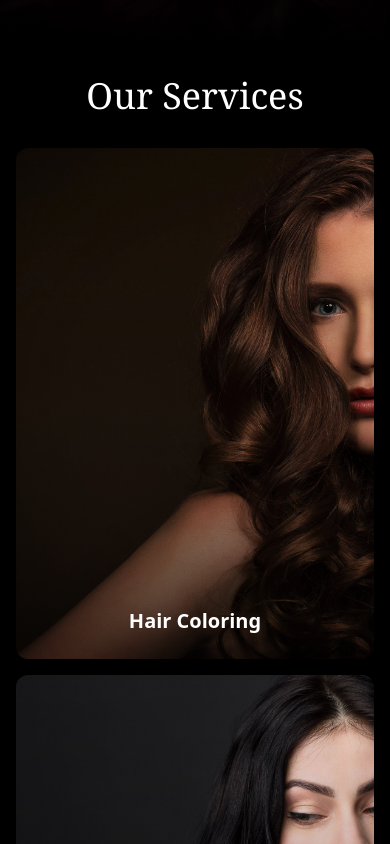
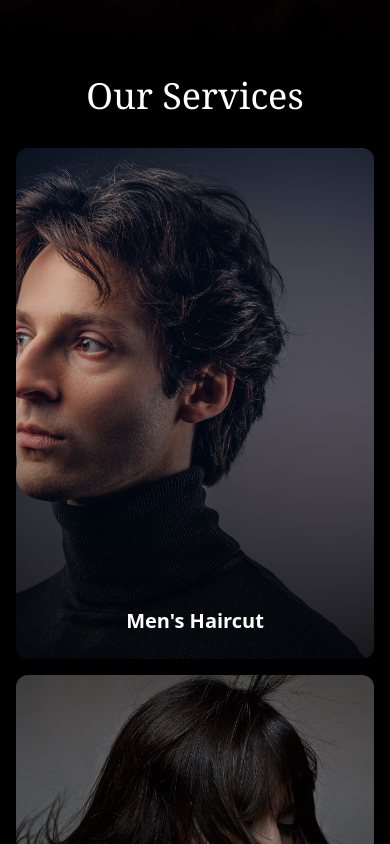
Before and after one commit to janthony25/Client-CutdUncut, a React (Vite) app: page / in a window 390 px wide. Shown: the part 800-1644 px from the top of the page. Built offline with nearby package versions, Linux system fonts and the light colour scheme; a web font is replaced by a local one.

Commit message:
change services mobile view

```diff
--- a/src/pages/HomeComponents/Services.jsx
+++ b/src/pages/HomeComponents/Services.jsx
@@ -1,5 +1,4 @@
 import React, { useState, useRef, useEffect } from 'react';
-import { Link } from 'react-router-dom';
 import coloring from '../../images/compressed/coloring.jpg';
 import haircuts from '../../images//compressed/haircuts.jpg';
 import treatment from '../../images//compressed/treatment.jpg';
@@ -7,6 +6,7 @@ import styling2 from '../../images/compressed/styling2.jpg';
 import kid from '../../images/compressed/kid-min.jpg';
 import man from '../../images/compressed/man-min.jpg';
 import { motion, useInView } from 'framer-motion';
+import { Link } from 'react-router-dom';
 
 const CircularCarousel = () => {
   const images = [
@@ -39,6 +39,30 @@ const CircularCarousel = () => {
       src: treatment,
       title: 'Hair Treatment',
       details: 'Revitalizing treatments for healthy, beautiful hair'
+    }
+  ];
+
+  // Mobile view services - only show these 4 services
+  const mobileViewServices = [
+    {
+      src: man,
+      title: `Men's Haircut`,
+      details: 'Classic and modern cuts tailored to your style and preferences'
+    },
+    {
+      src: styling2,
+      title: `Women's Haircuts`,
+      details: 'Precision cuts and styles to enhance your natural beauty'
+    },
+    {
+      src: kid,
+      title: 'Kids Haircuts',
+      details: 'Gentle and fun haircuts in a kid-friendly environment'
+    },
+    {
+      src: coloring,
+      title: 'Hair Coloring',
+      details: 'Professional coloring services including highlights, balayage, and full color transformations'
     }
   ];
 
@@ -183,23 +207,24 @@ const CircularCarousel = () => {
           animate={isInView ? "visible" : "hidden"}
           className="grid grid-cols-1 gap-4 px-4"
         >
-          {images.map((image, index) => (
+          {/* Display only the 4 specific services in mobile view */}
+          {mobileViewServices.map((service, index) => (
             <div key={index} className="w-full aspect-[7/10] overflow-hidden">
               <div className="relative group w-full h-full">
                 <div className="w-full h-full overflow-hidden rounded-xl">
                   <img
-                    src={image.src}
-                    alt={image.title}
+                    src={service.src}
+                    alt={service.title}
                     className="w-full h-full object-cover object-center transform scale-105"
                   />
                 </div>
                 <div className="absolute inset-0 bg-gradient-to-t from-black/70 via-black/20 to-transparent" />
                 <div className="absolute bottom-6 left-0 w-full text-center">
-                  <h3 className="text-white text-xl font-semibold px-4">{image.title}</h3>
+                  <h3 className="text-white text-xl font-semibold px-4">{service.title}</h3>
                 </div>
                 <div className="absolute inset-0 bg-black/60 opacity-0 group-hover:opacity-100 transition-opacity duration-300 flex items-center justify-center rounded-xl">
                   <div className="px-6 text-center">
-                    <p className="text-white/90 text-sm">{image.details}</p>
+                    <p className="text-white/90 text-sm">{service.details}</p>
                   </div>
                 </div>
               </div>
@@ -207,7 +232,7 @@ const CircularCarousel = () => {
           ))}
         </motion.div>
 
-        {/* Book Appointment Button for mobile */}
+        {/* View All Button for mobile that links to the Services page */}
         <motion.div
           variants={containerVariants}
           initial="hidden"
@@ -220,7 +245,7 @@ const CircularCarousel = () => {
               className="px-8 py-3 bg-white text-black border-2 border-white hover:bg-black hover:text-white
               transition-all duration-300 text-lg tracking-wider uppercase shadow-lg"
             >
-              View All Services
+              VIEW ALL
             </motion.button>
           </Link>
         </motion.div>
@@ -288,7 +313,7 @@ const CircularCarousel = () => {
         </div>
       </motion.div>
 
-      {/* Book Appointment Button for desktop - now with Link */}
+      {/* View All Button for desktop */}
       <motion.div
         variants={containerVariants}
         initial="hidden"
```
Also changed, not shown: src/images/Works/hair1.jpg (added), src/images/Works/hair2.jpg (added).
